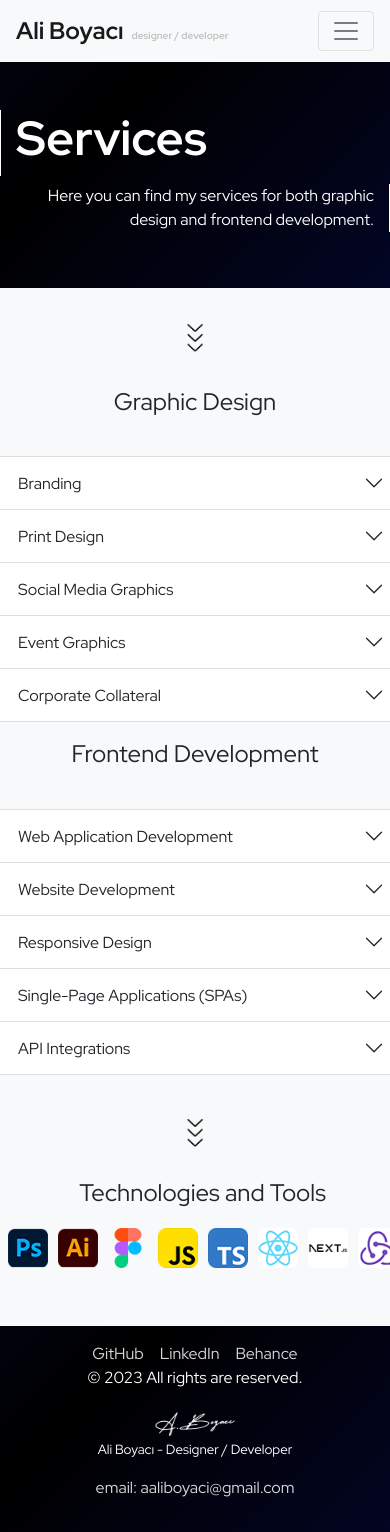
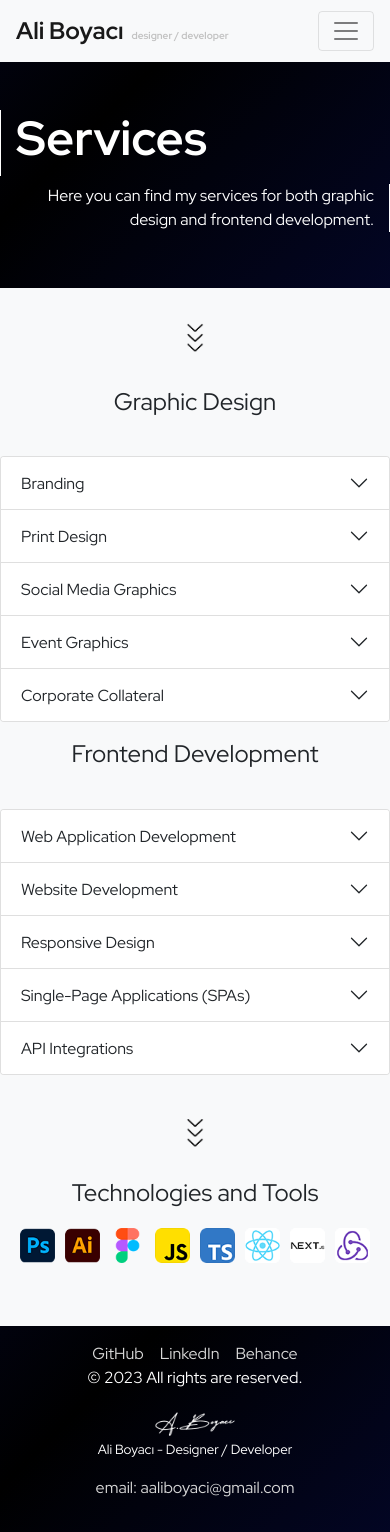
Before and after one commit to aaliboyaci/ali-portfolio, a React (Create React App) app: page /services in a window 390 px wide. Built offline with nearby package versions, Linux system fonts and the light colour scheme.

Commit message:
fix margin issues on mobile devices

```diff
--- a/src/components/Footer.tsx
+++ b/src/components/Footer.tsx
@@ -5,7 +5,7 @@ import signature2 from "../images/ali-signature-white.png";
 function Footer() {
   return (
     <div
-      className="row main-header-bg py-3 px-2 text-center "
+      className="row main-header-bg py-3 px-2 text-center m-0 "
       style={{ color: "white" }}
     >
       <div className="col-2"></div>
--- a/src/components/FrontendServices.tsx
+++ b/src/components/FrontendServices.tsx
@@ -3,7 +3,7 @@ import React from "react";
 function FrontendServices() {
   return (
     <>
-      <div className="row text-center">
+      <div className="row text-center m-0">
         {" "}
         <h4
           style={{
@@ -15,8 +15,8 @@ function FrontendServices() {
           Frontend Development
         </h4>
       </div>
-      <div className="row">
-        <div className="accordion pr-0" id="accordionSecond">
+      <div className="row m-0 p-0">
+        <div className="accordion p-0" id="accordionSecond">
           <div className="accordion-item">
             <h2 className="accordion-header" id="headingSeven">
               <button
--- a/src/components/GraphicServices.tsx
+++ b/src/components/GraphicServices.tsx
@@ -3,8 +3,7 @@ import React from "react";
 function GraphicServices() {
   return (
     <>
-      <div className="row text-center">
-        {" "}
+      <div className="row text-center m-0">
         <h4
           style={{
             paddingTop: "10px",
@@ -15,8 +14,8 @@ function GraphicServices() {
           Graphic Design
         </h4>
       </div>
-      <div className="row">
-        <div className="accordion pr-0" id="accordionFirst">
+      <div className="row m-0 p-0">
+        <div className="accordion p-0" id="accordionFirst">
           <div className="accordion-item">
             <h2 className="accordion-header" id="headingOne">
               <button
--- a/src/components/KnownTechnologies.tsx
+++ b/src/components/KnownTechnologies.tsx
@@ -23,15 +23,18 @@ const technologies = [
 const KnownTechnologies: React.FC = () => {
   return (
     <>
-      <div className="row align-items-center">
+      <div className="row align-items-center m-0">
         <div className="col-2"></div>
-        <div className="col-md-8 text-center known-technologies-container align-items-center pr-0 m-0">
+        <div
+          className="col-md-8 text-center known-technologies-container align-items-center pr-0 m-0"
+          style={{ width: "auto" }}
+        >
           <h4 className="my-3 p-0">Technologies and Tools</h4>
           <div className="imgAnimation">
             <img
               style={{
                 margin: "4px",
-                height: "40px",
+                height: "35px",
                 marginRight: "5px",
                 marginLeft: "5px",
               }}
@@ -41,7 +44,7 @@ const KnownTechnologies: React.FC = () => {
             <img
               style={{
                 margin: "4px",
-                height: "40px",
+                height: "35px",
                 marginRight: "5px",
                 marginLeft: "5px",
               }}
@@ -51,7 +54,7 @@ const KnownTechnologies: React.FC = () => {
             <img
               style={{
                 margin: "4px",
-                height: "40px",
+                height: "35px",
                 marginRight: "5px",
                 marginLeft: "5px",
               }}
@@ -61,7 +64,7 @@ const KnownTechnologies: React.FC = () => {
             <img
               style={{
                 margin: "4px",
-                height: "40px",
+                height: "35px",
                 marginRight: "5px",
                 marginLeft: "5px",
               }}
@@ -71,7 +74,7 @@ const KnownTechnologies: React.FC = () => {
             <img
               style={{
                 margin: "4px",
-                height: "40px",
+                height: "35px",
                 marginRight: "5px",
                 marginLeft: "5px",
               }}
@@ -81,7 +84,7 @@ const KnownTechnologies: React.FC = () => {
             <img
               style={{
                 margin: "4px",
-                height: "40px",
+                height: "35px",
                 marginRight: "5px",
                 marginLeft: "5px",
               }}
@@ -91,7 +94,7 @@ const KnownTechnologies: React.FC = () => {
             <img
               style={{
                 margin: "4px",
-                height: "40px",
+                height: "35px",
                 marginRight: "5px",
                 marginLeft: "5px",
               }}
@@ -101,7 +104,7 @@ const KnownTechnologies: React.FC = () => {
             <img
               style={{
                 margin: "4px",
-                height: "40px",
+                height: "35px",
                 marginRight: "5px",
                 marginLeft: "5px",
               }}
--- a/src/components/Services.tsx
+++ b/src/components/Services.tsx
@@ -5,7 +5,7 @@ import FrontendServices from "./FrontendServices";
 function Services() {
   return (
     <div
-      className="row mt-0 mb-2"
+      className="row mt-0 mb-2 mr-0 pr-0"
       style={{ userSelect: "none" }}
       id="services-link"
     >
@@ -14,13 +14,14 @@ function Services() {
         className="col-md-8 text-center"
         style={{
           marginTop: "10px",
+          width: "auto",
         }}
       >
         <div className="row text-left">
-          <div className="col-md-6 mb-2">
+          <div className="col-md-6 mb-2 mr-0 pr-0">
             <GraphicServices />
           </div>
-          <div className="col-md-6 mb-2">
+          <div className="col-md-6 mb-2 mr-0 pr-0">
             <FrontendServices />
           </div>
         </div>
--- a/src/index.css
+++ b/src/index.css
@@ -1,5 +1,6 @@
 body {
   margin: 0;
+  padding: 0;
   font-family: 'Red Hat Display', sans-serif, helvetica;
   -webkit-font-smoothing: antialiased;
   -moz-osx-font-smoothing: grayscale;
--- a/src/pages/Contact.tsx
+++ b/src/pages/Contact.tsx
@@ -8,14 +8,29 @@ function Contact() {
   const MiniHeaderText =
     "I find a new adventure and learning opportunity every day. I look forward to working together on future projects. ";
   return (
+    <>
       <div>
         <MiniHeader
           MiniHeaderTitle={MiniHeaderTitle}
           MiniHeaderText={MiniHeaderText}
         />
         <ArrowAnimation />
+        <div className="row text-center m-0">
+          <div className="col-md-2"></div>
+          <div className="col-md-8">
+            <h5>
+              Feel free to get in touch with me! I'm excited to hear about your
+              project ideas and collaborate on creative ventures.
+            </h5>
+            <p>
+              <b>Let's bring your vision to life together.</b>
+            </p>
+          </div>
+          <div className="col-md-2"></div>
+        </div>
         <Footer />
       </div>
+    </>
   );
 }
 
--- a/src/pages/MyServices.tsx
+++ b/src/pages/MyServices.tsx
@@ -10,7 +10,7 @@ function MyServices() {
   const MiniHeaderText =
     "Here you can find my services for both graphic design and frontend development.";
   return (
-    <div>
+    <div className="container-s-fluid m-0 p-0">
       <MiniHeader
         MiniHeaderTitle={MiniHeaderTitle}
         MiniHeaderText={MiniHeaderText}
```
Lines whose indentation alone changed are shown as unchanged.
